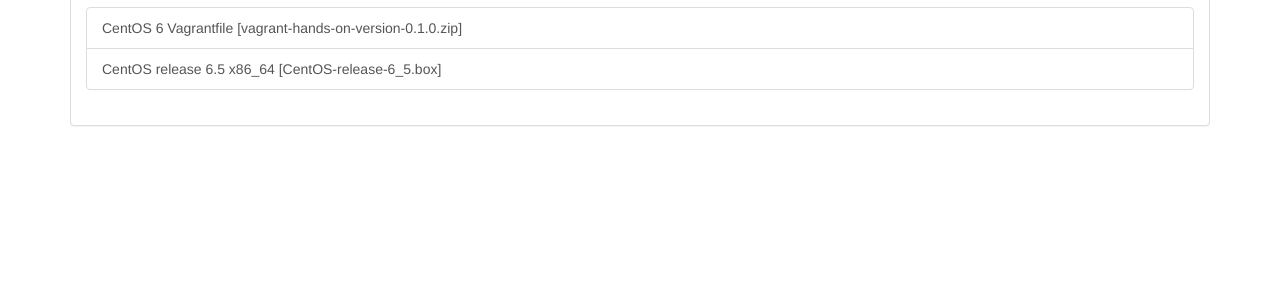
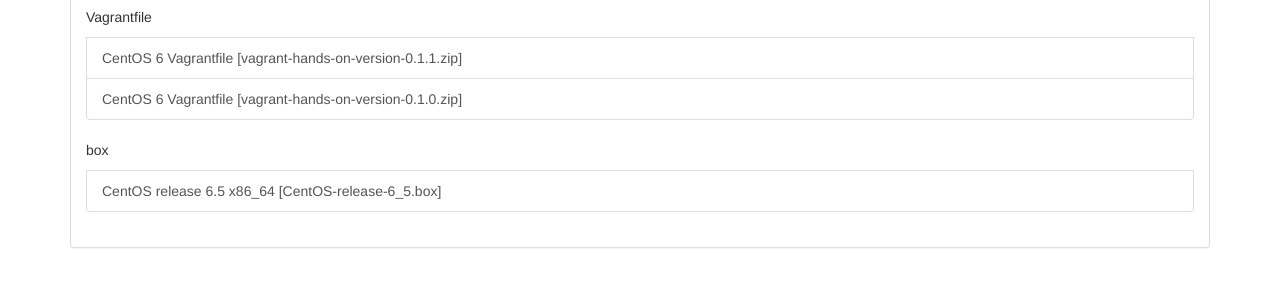
Before and after one commit to rytmrt/vagrant-hands-on, a plain HTML site: page downloads.html in a window 1280 px wide. Shown: the part 242-528 px from the top of the page. Drawn offline with nearby package versions, Linux system fonts and the light colour scheme.

Commit message:
Changed layout on download.html.

```diff
--- a/downloads.html
+++ b/downloads.html
@@ -42,7 +42,12 @@
         <div class="panel-body">
           <h2>CentOS</h2>
           <div class="list-group">
+              <p>Vagrantfile</p>
+            <a href="https://github.com/rytmrt/vagrant-hands-on/archive/version-0.1.1.zip" class="list-group-item">CentOS 6 Vagrantfile [vagrant-hands-on-version-0.1.1.zip]</a>
             <a href="https://github.com/rytmrt/vagrant-hands-on/archive/version-0.1.0.zip" class="list-group-item">CentOS 6 Vagrantfile [vagrant-hands-on-version-0.1.0.zip]</a>
+          </div>
+          <div class="list-group">
+              <p>box</p>
             <a href="https://dl.dropboxusercontent.com/u/117540392/vagrant-boxes/CentOS-release-6_5.box" class="list-group-item">CentOS release 6.5 x86_64 [CentOS-release-6_5.box]</a>
           </div>
         </div>
```
